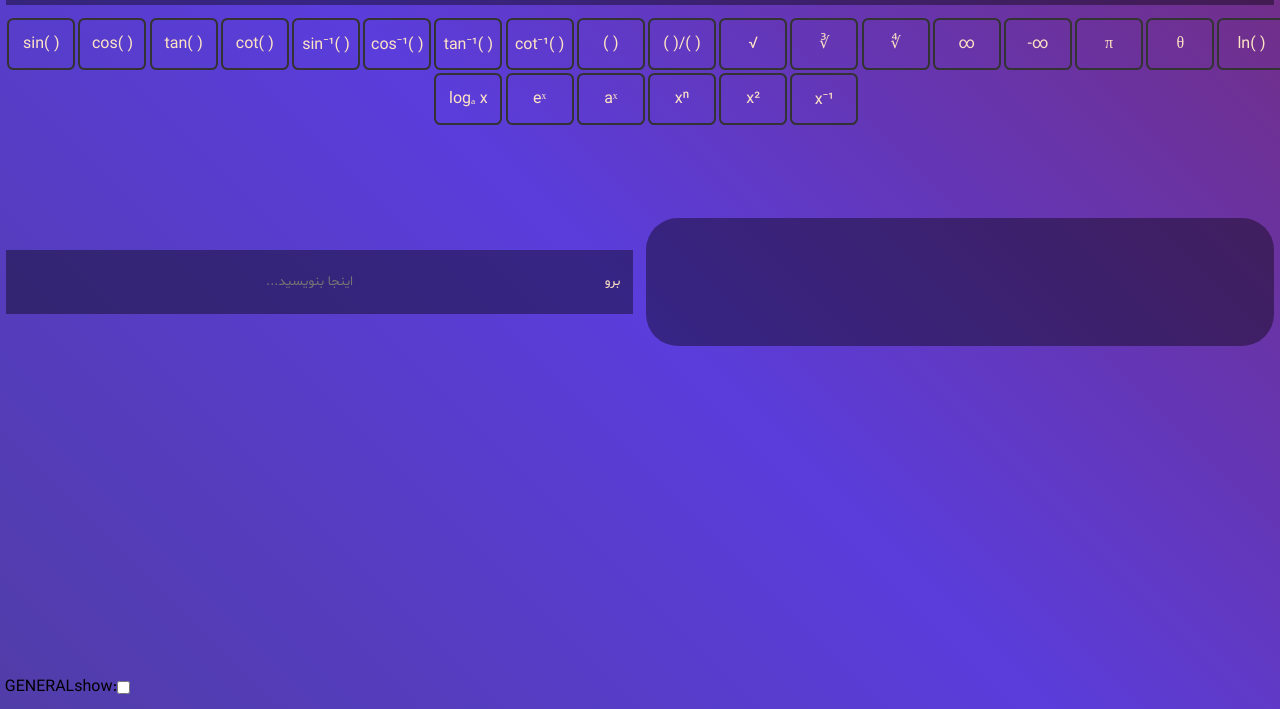
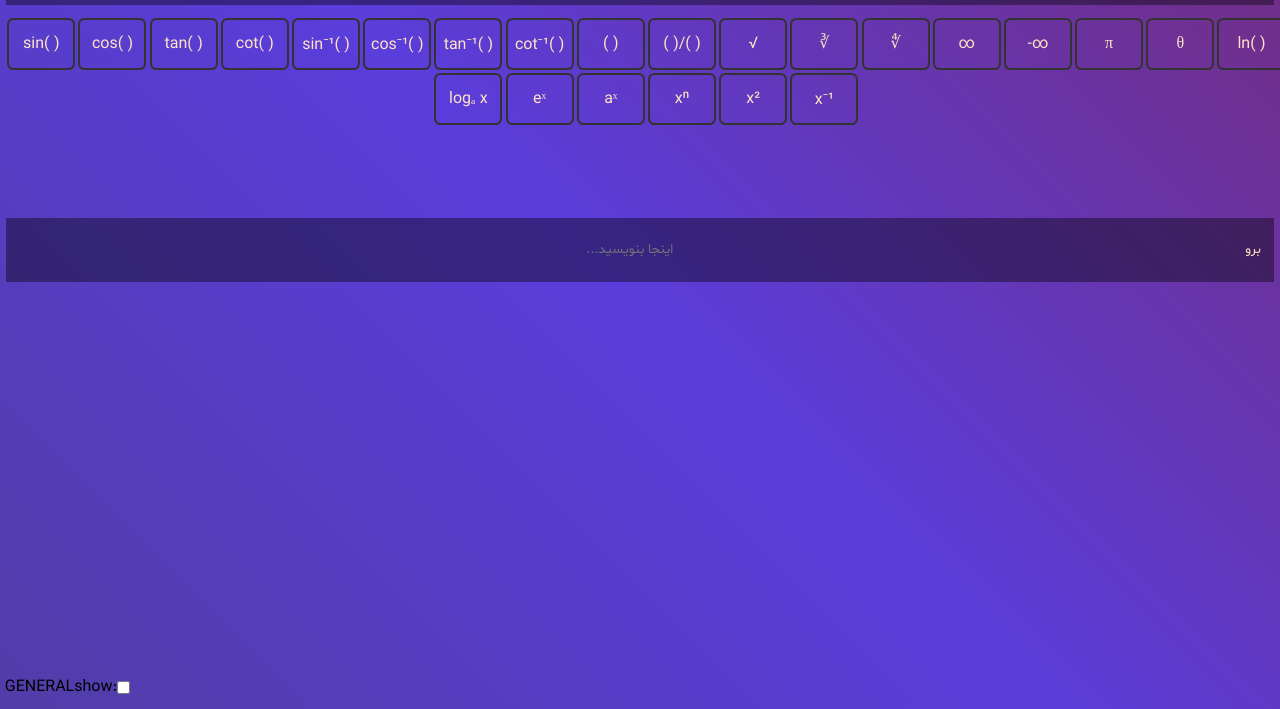
Before and after one commit to mohsen2351fazeli-spec/meth-test, a website: page index.html in a window 1280 px wide. Shown: the part 97-806 px from the top of the page. Drawn offline with nearby package versions, Linux system fonts and the light colour scheme.

Commit message:
Update index.css

```diff
--- a/index.css
+++ b/index.css
@@ -186,22 +186,26 @@ body {
   position: relative;
   z-index: 1;
 } */
+
+/*
  .my {
   width: 100%;
-  min-height: 8rem;          /* ارتفاع حداقلی */
+  min-height: 8rem;
   margin: 0.4rem;
   padding: 1rem;
   border-radius: 2rem;
   background: rgba(0,0,0,0.4);
   color: #fff;
   text-align: center;
-  overflow-x: auto;          /* اجازه اسکرول افقی برای فرمول‌های طولانی */
-  overflow-y: hidden;        /* ارتفاع محدود، بدون اسکرول عمودی */
+  overflow-x: auto;
+  overflow-y: hidden;
   box-sizing: border-box;
-  display: block;            /* Flex حذف شد */
+  display: block;
   position: relative;
-  font-size: 1rem;         /* اندازه متن قابل تنظیم */
+  font-size: 1rem;
 }
+*/
+
 /*
 .my * {
   position: static;
```
